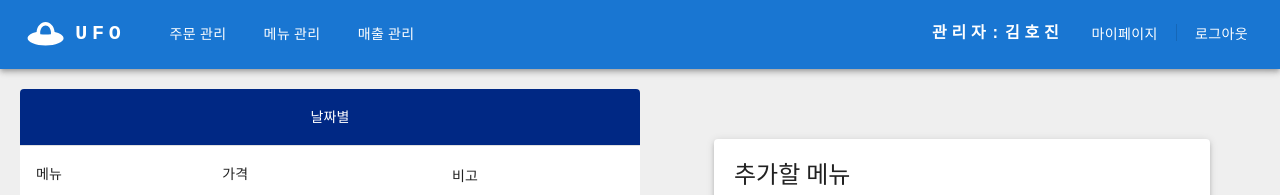
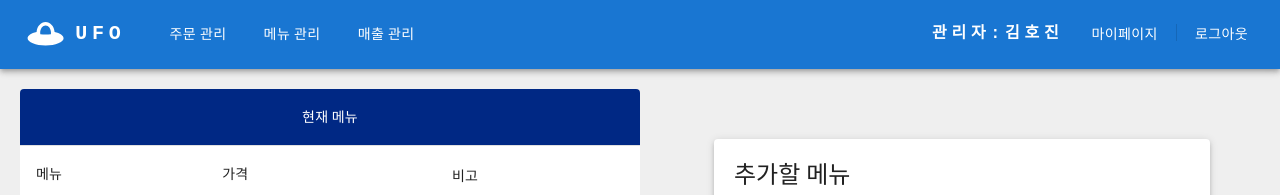
Before and after one commit to UFO-System/ufo-front, a React (Vite) app: page /RecipeManage in a window 1280 px wide. Shown: the top 195 px of the page. Built offline with nearby package versions, Linux system fonts and the light colour scheme.

Commit message:
현재 메뉴 테이블 이름 변경
현재 메뉴 테이블 이름 변경

```diff
--- a/src/components/Desktop/RecipeManagePage/RecipeManage.jsx
+++ b/src/components/Desktop/RecipeManagePage/RecipeManage.jsx
@@ -156,7 +156,7 @@ const RecipeManage = () => {
                   align="center"
                   sx={{ backgroundColor: "#002884", color: "white" }}
                 >
-                  날짜별
+                  현재 메뉴
                 </TableCell>
               </TableRow>
               <TableRow>
```
